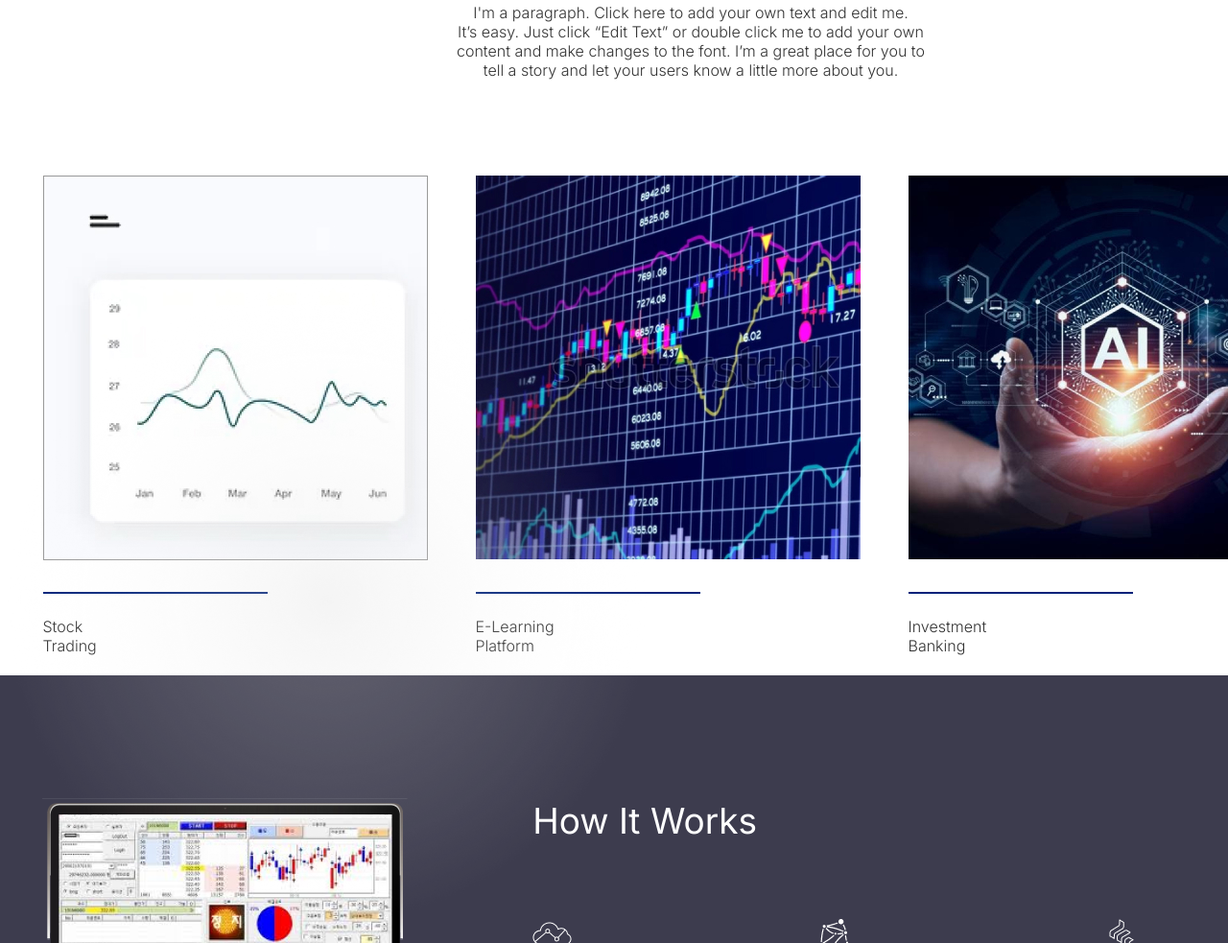
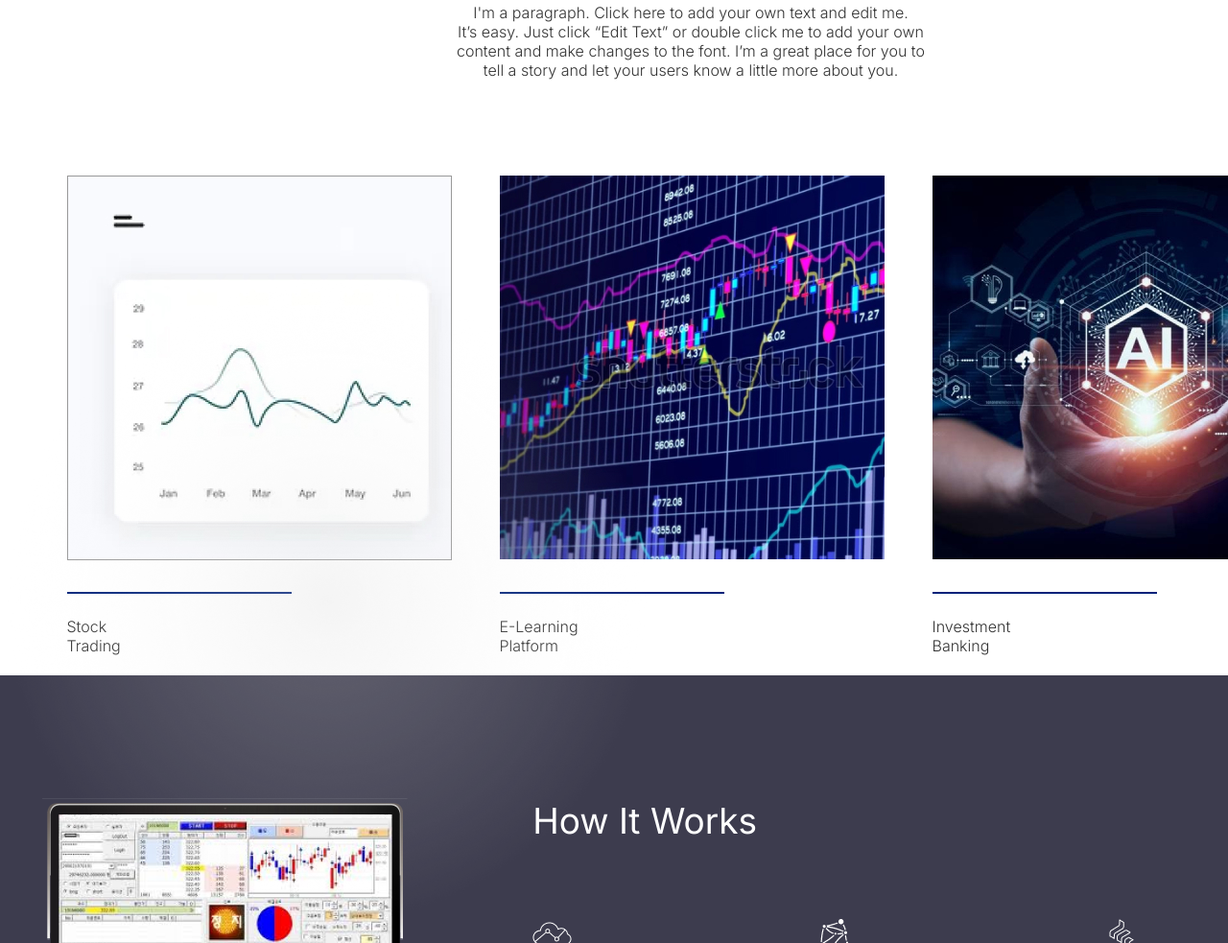
Before and after one commit to KMS9612/aon_system, a website built with Vite: page index.html in a window 1280 px wide. Shown: the part 896-1879 px from the top of the page at 96% size. Built offline with nearby package versions, Linux system fonts and the light colour scheme.

Commit message:
main_bottom 가운데 정렬 완료

```diff
--- a/style.css
+++ b/style.css
@@ -161,12 +161,12 @@
   display: flex;
   justify-content: center;
   align-items: center;
+  gap: 50px;
 }
 
 .main_img_box {
   position: relative;
   height: 500px;
-  margin-right: 50px;
   display: flex;
   flex-direction: column;
   justify-content: space-between;
```
